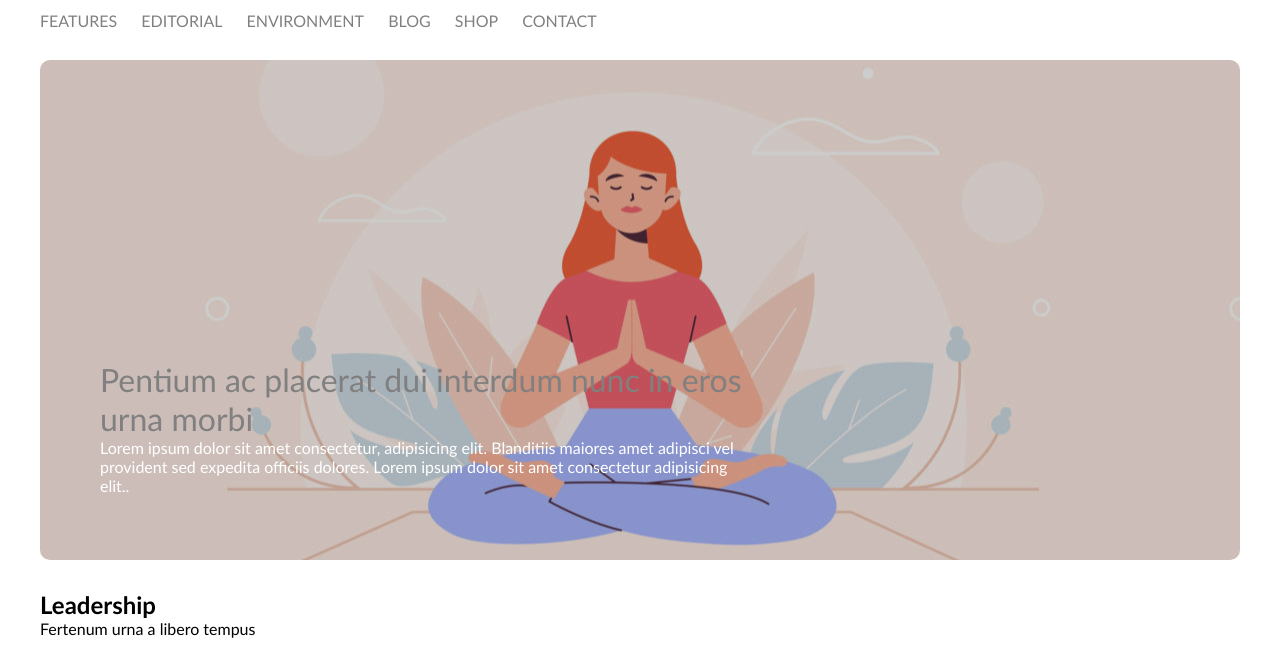
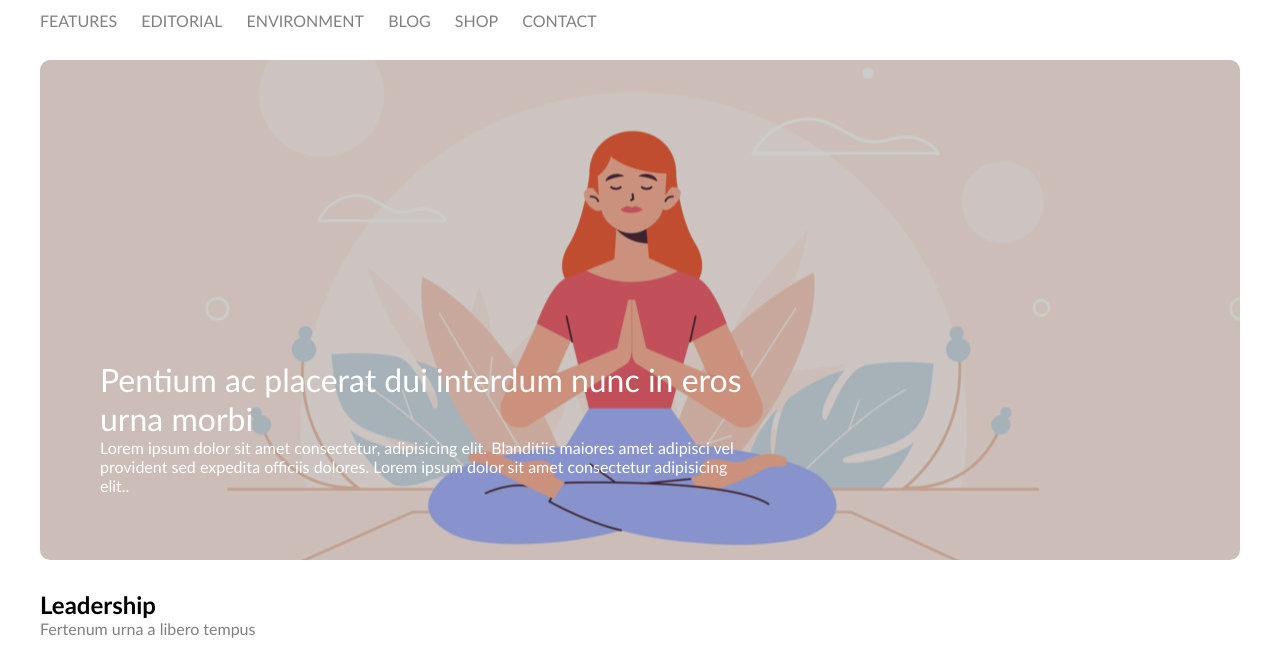
Before and after one commit to Alessandro2014/htmlcss-wp, a plain HTML site: page index.html in a window 1280 px wide. Shown: the part 85-750 px from the top of the page. Drawn offline with Linux system fonts and the light colour scheme.

Commit message:
completato

```diff
--- a/css/style.css
+++ b/css/style.css
@@ -2,7 +2,7 @@
     margin: 0;
     padding: 0;
     box-sizing: border-box;
-    font-family: 'Gill Sans', 'Gill Sans MT', Calibri, 'Trebuchet MS', sans-serif;
+    font-family: 'Gill Sans', 'Gill Sans MT';
 }
 
 #container {
@@ -15,7 +15,6 @@
     display: table;
     clear: both;
 }
-
 
 #logo {
     width: 150px;
@@ -57,6 +56,7 @@ li {
 
 #text_spotlight {
     font-size: 32px;
+    color: white;
 }
 
 .opaque {
@@ -81,11 +81,8 @@ li {
 }
 
 .img_2 {
-    height: 200px;
     width: 55%;
-    border-radius: 10px;
     background-size: 100%;
-    background-position: center;
     background-image: url("../img/banner-2.jpg");
 }
 
@@ -99,7 +96,7 @@ li {
     margin: 0px 20px 20px 0;
     float: left;
 }
-.text_along{
+.text_along {
     height: auto;
     width: 55%;
     margin: 0px 20px 20px 0;
--- a/index.html
+++ b/index.html
@@ -36,7 +36,7 @@
             <!-- sezione Leadership -->
 
             <section>
-                <h2>Leadership</h2> <span>Fertenum urna a libero tempus</span>
+                <h2>Leadership</h2> <p>Fertenum urna a libero tempus</p>
             </section>
 
             <section class="img_section clearfix">
@@ -53,7 +53,7 @@
                 <div class="text"> <h3>Lorem</h3> <p>Lorem ipsum dolor sit amet consectetur adipisicing elit. Explicabo in facere ut perspiciatis, quos tempore? Blanditiis at possimus eius nisi rerum aut quod accusantium, illo voluptas aperiam consectetur id iste?</p></div>
 
             </section>
-
+            <!-- /sezione Leadership -->
         </main>
 
         <footer>Designed with <span id="hearts">&hearts;</span> Alessandro Merenda</footer>
```
